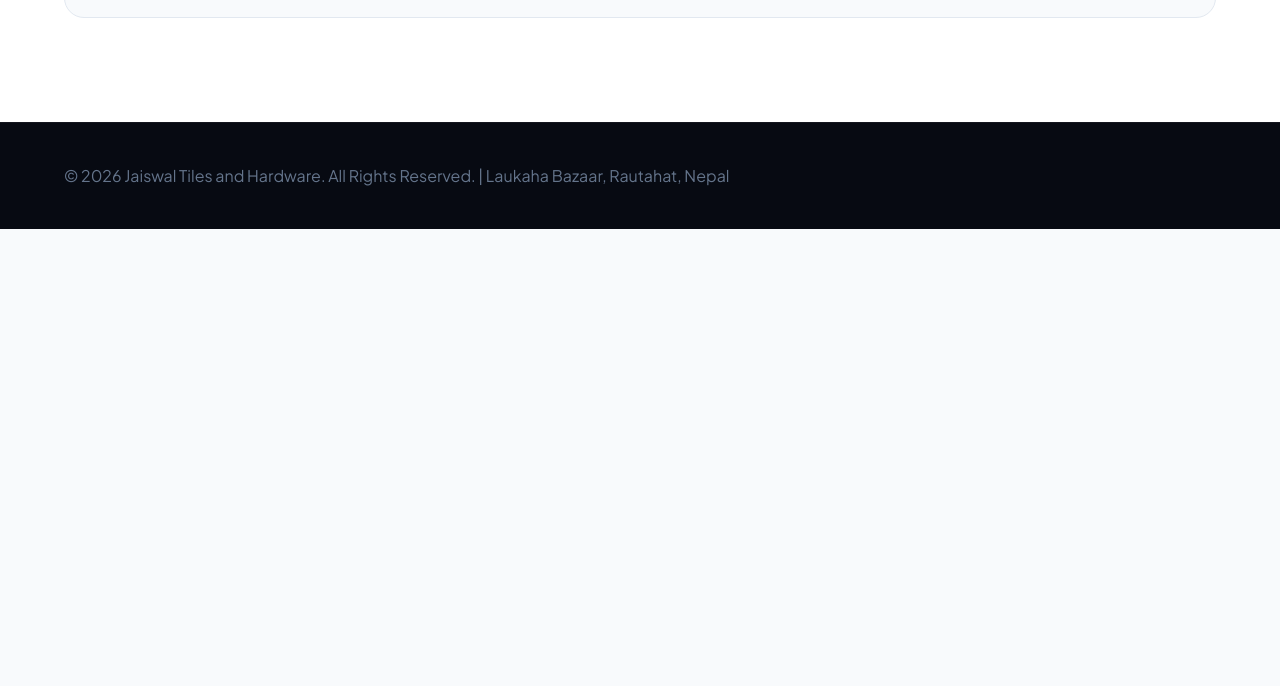
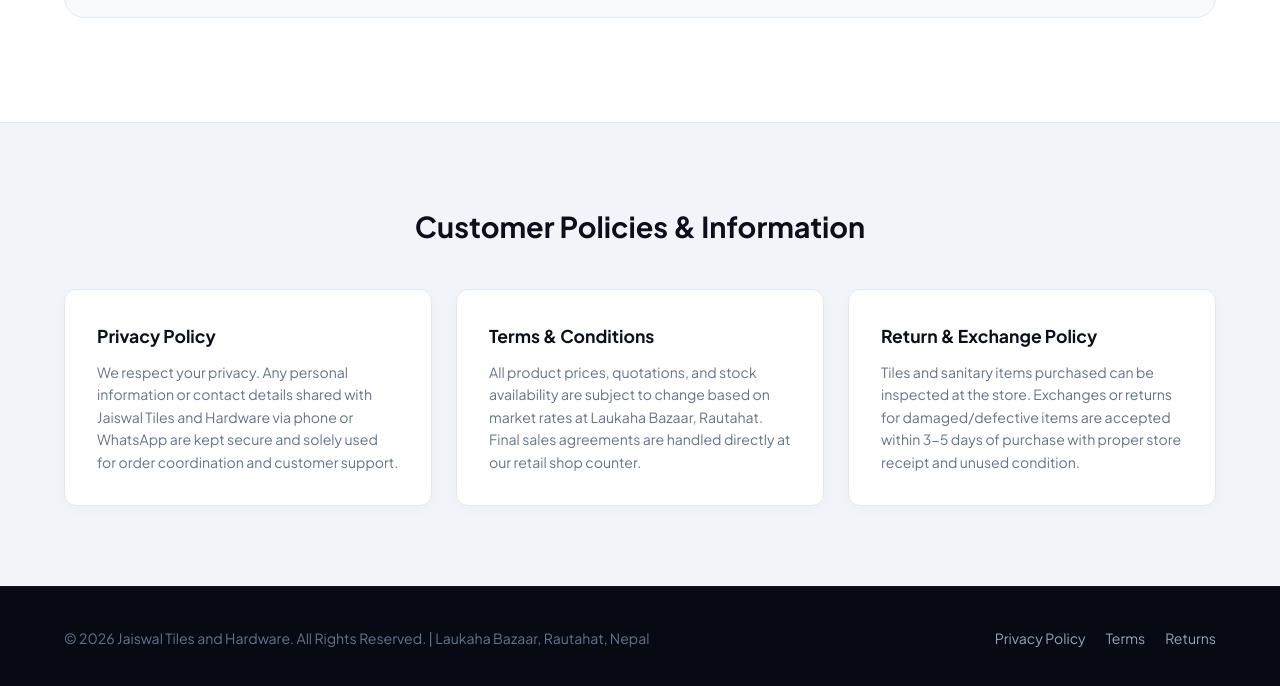
Before and after one commit to sunny934/jaiswal-tiles, a plain HTML site: page index.html in a window 1280 px wide. Shown: the part 2793-3479 px from the top of the page. Before the commit the page ends 3022 px from the top, so only its background shows below. Drawn offline with Linux system fonts and the light colour scheme.

Commit message:
Update index.html

```diff
--- a/index.html
+++ b/index.html
@@ -173,10 +173,36 @@
         </div>
     </section>
 
+    <!-- Policies / Legal Section -->
+    <section id="policies" class="policies-section">
+        <div class="container">
+            <h3>Customer Policies & Information</h3>
+            <div class="policy-grid">
+                <div class="policy-card">
+                    <h4>Privacy Policy</h4>
+                    <p>We respect your privacy. Any personal information or contact details shared with Jaiswal Tiles and Hardware via phone or WhatsApp are kept secure and solely used for order coordination and customer support.</p>
+                </div>
+                <div class="policy-card">
+                    <h4>Terms & Conditions</h4>
+                    <p>All product prices, quotations, and stock availability are subject to change based on market rates at Laukaha Bazaar, Rautahat. Final sales agreements are handled directly at our retail shop counter.</p>
+                </div>
+                <div class="policy-card">
+                    <h4>Return & Exchange Policy</h4>
+                    <p>Tiles and sanitary items purchased can be inspected at the store. Exchanges or returns for damaged/defective items are accepted within 3-5 days of purchase with proper store receipt and unused condition.</p>
+                </div>
+            </div>
+        </div>
+    </section>
+
     <!-- Footer -->
     <footer>
-        <div class="container">
+        <div class="container footer-content">
             <p>&copy; 2026 Jaiswal Tiles and Hardware. All Rights Reserved. | Laukaha Bazaar, Rautahat, Nepal</p>
+            <div class="footer-links">
+                <a href="#policies">Privacy Policy</a>
+                <a href="#policies">Terms</a>
+                <a href="#policies">Returns</a>
+            </div>
         </div>
     </footer>
 
```
